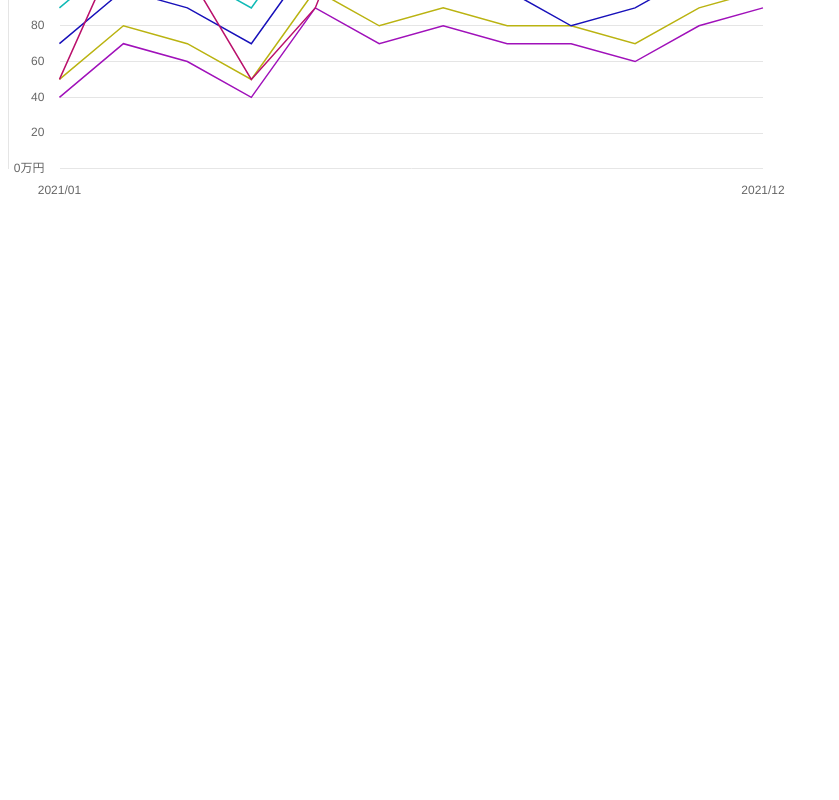
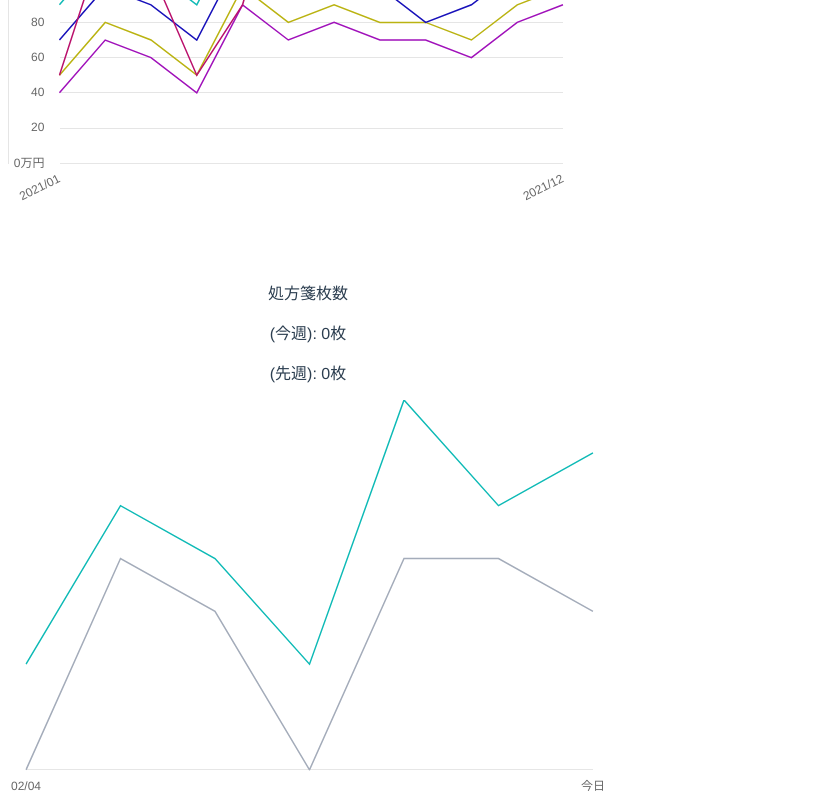
Before and after one commit to yokoyama-kenta/chart, a Vue app: page / in a window 1280 px wide. Shown: the part 780-1580 px from the top of the page, without its empty margins (0-839 px from the left). Before the commit the page ends 984 px from the top, so only its background shows below. Built offline with nearby package versions, Linux system fonts and the light colour scheme.

Commit message:
途中まで

```diff
--- /dev/null
+++ b/public/mock/chart/dashBoard.json
@@ -0,0 +1,14 @@
+[
+  {
+    "name": "今週",
+    "start": "2021-02-04",
+    "end": "2021-02-11",
+    "count": [120, 150, 140, 120, 170, 150, 160]
+  },
+  {
+    "name": "先週",
+    "start": "2021-02-11",
+    "end": "2021-02-18",
+    "count": [100, 140, 130, 100, 140, 140, 130]
+  }
+]
--- a/src/App.vue
+++ b/src/App.vue
@@ -2,18 +2,21 @@
   <div id="app">
     <TopGraph class="topGraph" />
     <Transition class="transition" />
+    <DashBoard class="dashBoard" />
   </div>
 </template>
 
 <script>
 import TopGraph from './components/Chart/TopGraph.vue'
 import Transition from './components/Chart/Transition.vue'
+import DashBoard from './components/Chart/DashBoard.vue'
 
 export default {
   name: 'App',
   components: {
     TopGraph,
-    Transition
+    Transition,
+    DashBoard
   }
 }
 </script>
@@ -31,5 +34,6 @@ export default {
   margin-bottom: 100px;
 }
 .transition {
+  margin-bottom: 100px;
 }
 </style>
--- /dev/null
+++ b/src/components/Chart/DashBoard.vue
@@ -0,0 +1,159 @@
+<template>
+  <div class="card">
+    処方箋枚数
+    <p>{{display.current.date}} (今週): {{display.current.count}}枚</p>
+    <p>{{display.last.date}} (先週): {{display.last.count}}枚</p>
+    <LineChart
+      v-if="isLoaded"
+      :chartData="{
+        datasets,
+        labels
+      }"
+      :options="options"
+    />
+  </div>
+</template>
+
+<script>
+  import axios from 'axios'
+  import LineChart from './Base/LineChart.vue'
+  import moment from 'moment'
+
+  // 現在グラフが0番目、過去グラフが1番目と決めうち
+  const currentChartIndex = 0
+  const lastChartIndex = 1
+
+  export default {
+    components: {
+      LineChart
+    },
+    data () {
+      return {
+        datasets: [],
+        labels: [],
+        options: {},
+        display: {
+          current: {
+            date: null,
+            count: 0
+          },
+          last: {
+            date: null,
+            count: 0
+          },
+        },
+        isLoaded: false
+      }
+    },
+    async mounted () {
+      await this.getData()
+      this.isLoaded = true
+    },
+    computed: {},
+    methods: {
+      async getData () {
+        // 月ごとにリクエスト
+        const chartData = await axios.get('/mock/chart/dashBoard.json')
+          .then(response => {
+            return response.data
+          })
+          .catch(error => console.log(error))
+
+        this.datasets = chartData.map((item, index) => {
+          return {
+            label: item.name,
+            borderColor: index === currentChartIndex ? '#0EBAB6' : '#A4ACBA',
+            backgroundColor:"rgba(255,0,0,0)",
+            data: item.count,
+            lineTension: 0,
+            borderWidth: 1.5,
+            pointRadius: 0,
+            pointStyle: '',
+            pointHitRadius: 100,
+            hoverRadius: 1.5,
+            hoverBorderWidth: 2
+          }
+        })
+        console.log(chartData)
+
+        this.labels = chartData[currentChartIndex].count.map((item, index) => {
+          return moment(chartData[currentChartIndex].start).add(index, 'days').format('YYYY-MM-DD')
+        })
+
+        this.options = {
+          responsive: true,
+          maintainAspectRatio: false,
+          scales: {
+            xAxes: [
+              {
+                gridLines: {
+                  display: false,
+                },
+                ticks: {
+                  beginAtZero: true,
+                  callback: (value, index, values) => {
+                    return index === currentChartIndex ? moment(value).format('MM/DD') : value === values[values.length - 1] ? '今日' : ''
+                  }
+                }
+              },
+            ],
+            yAxes: [
+              {
+                gridLines: {
+                  color: "transparent",
+                  zeroLineColor: "#E6E6E6",
+                  drawOnChartArea: false,
+                  drawTicks: false
+                },
+                ticks: {
+                  display: false,
+                  callback: (value, index, values) => {
+                    return value === values[values.length - 1] ? `${value}万円` : value.toLocaleString()
+                  }
+                }
+              },
+              {
+                gridLines: {
+                  color: "transparent",
+                  zeroLineColor: "#E6E6E6",
+                  drawTicks: false
+                },
+                ticks: {
+                  display: false
+                }
+              },
+            ]
+          },
+          legend: {
+            display: false
+          },
+          tooltips:{
+            enabled: false
+          },
+          hover: {
+            onHover: (evt, item) => {
+              if (item.length) {
+                // カウント数反映
+                const index = item[currentChartIndex]._index
+                this.display.current.count = chartData[currentChartIndex].count[index]
+                this.display.last.count = chartData[lastChartIndex].count[index]
+
+                // 日付反映
+                this.display.current.date = moment(chartData[currentChartIndex].start).add(index, 'days').format('YYYY-MM-DD')
+                this.display.last.date = moment(chartData[lastChartIndex].start).add(index, 'days').format('YYYY-MM-DD')
+
+              }
+            }
+          },
+        }
+      }
+    }
+  }
+</script>
+
+<style>
+.card {
+  width: 600px;
+  height: 400px;
+}
+</style>
```
